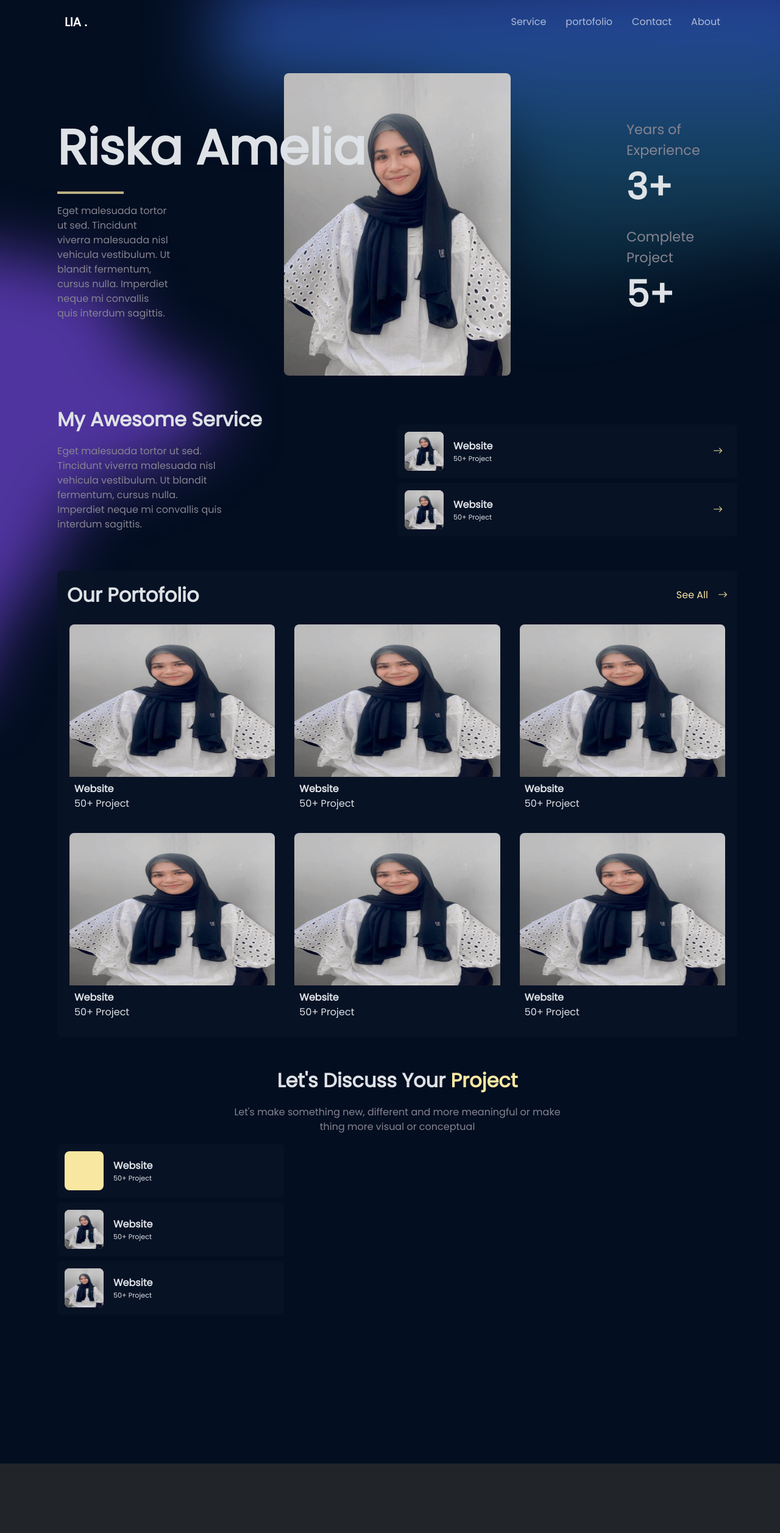
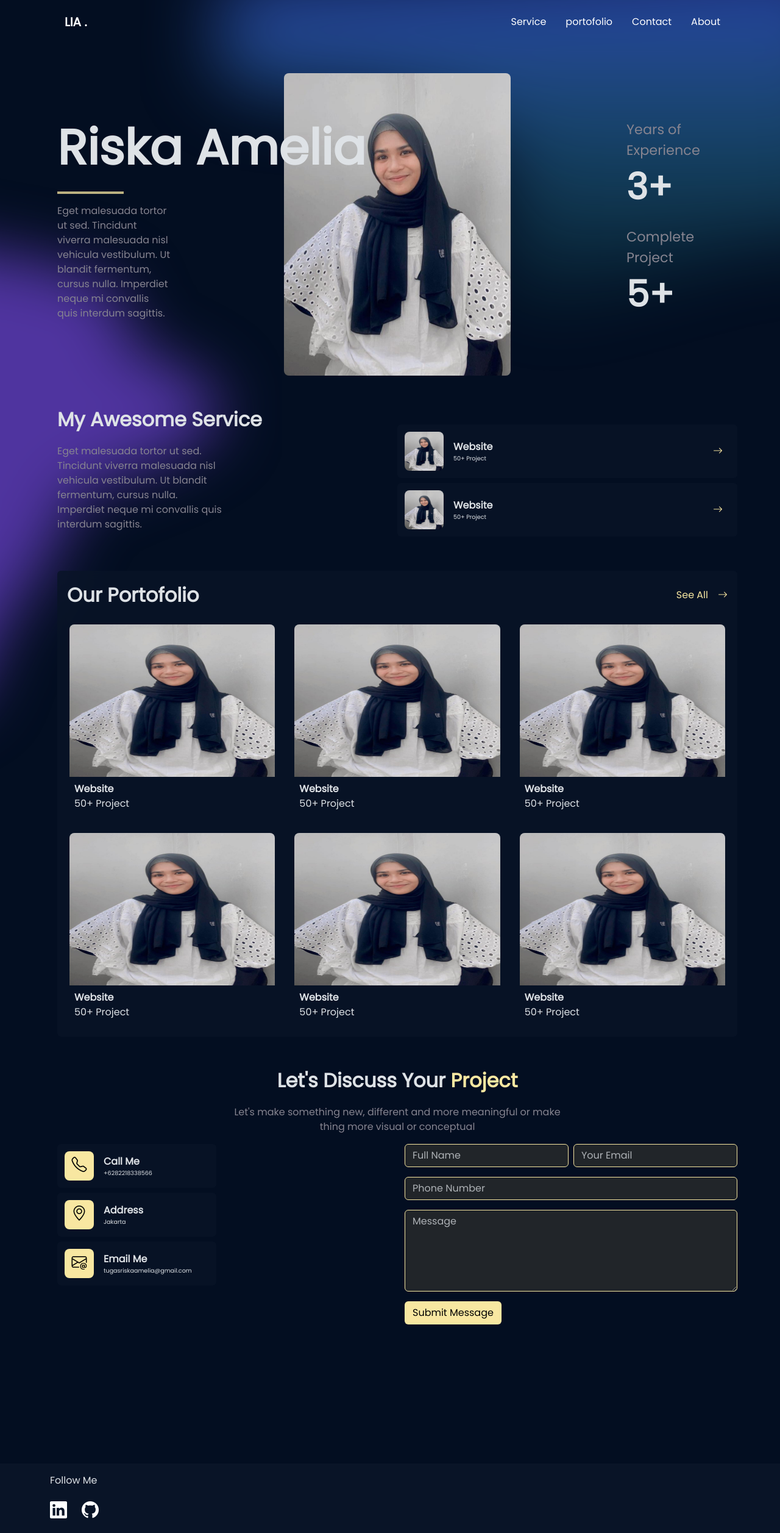
Before and after one commit to riskaamelia-wd/RiskaAmelia, a React (Vite) app: page / in a window 1280 px wide. Shown: the whole page at 61% size. Before the commit the page ends 2400 px from the top, so only its background shows below. Built offline with nearby package versions, Linux system fonts and the light colour scheme.

Commit message:
add : footer section

```diff
--- a/src/App.css
+++ b/src/App.css
@@ -23,6 +23,40 @@ body, * {
   backdrop-filter: blur(9px);
 }
 
+/* input-border-color, input-focus-border-color, input-box-shadow{
+  border-color: var(--warning) !important;
+  color: var(--warning) !important;
+} */
+.input-border-color:focus {
+  border-color: var(--warning) !important;
+}
+
+.input-border-color {
+  border-color: var(--warning) !important;
+}
+
+.input-box-shadow:focus {
+  box-shadow: 0 0 10px rgba(248, 231, 161, 0.3) !important;
+}
+
+.input-background {
+  background-color: rgba(9, 20, 39, 0.80);
+  backdrop-filter: blur(9px);
+}
+
+.input-text-color:focus {
+  color: var(--warning) !important;
+}
+
+a{
+  color: white !important;
+  text-decoration: none;
+}
+
+a:hover{
+  color: var(--warning) !important;
+  text-decoration: none;
+}
 /* .logo {
   height: 6em;
   padding: 1.5em;
--- a/src/components/Contact.jsx
+++ b/src/components/Contact.jsx
@@ -1,34 +1,64 @@
 import CardService from "../elements/CardService";
 import { useMediaQuery } from "../utils/MediaQueryHook";
 import test from '../assets/lia.jpeg'
+import Input from "../elements/Input";
+import Textarea from "../elements/Textarea";
 
-const Contact = () => {
+const Contact = ({id}) => {
 
     const { fontSizeDesc } = useMediaQuery();
     const fontSize = fontSizeDesc()
     return(
-        <div className="mt-5">
+        <div className="mt-5" id={id}>
             <div className="text-center col-md-7 col-lg-6 col-10 m-auto">
                 <p className="fw-semibold fs-2 fs-md-1">Let's Discuss Your <span style={{color:'var(--warning)'}}>Project</span></p>
                 <p style={{fontSize:fontSize, color:'var(--secondary)'}}>Let's make something new, different and more meaningful or make thing more visual or conceptual</p>
             </div>
-            <div>
-                <div className="col-4">
+            <div className="d-flex flex-wrap-reverse justify-content-between row">
+                <div className="col-md-5 col-lg-3 col-8 ">
+                    <div className="">
+                        <CardService
+                            icon={<i style={{fontSize:'25px'}} class="bi bi-telephone text-black mt-1"></i>}
+                            title={'Call Me'}
+                            text={'+6282218338566'}
+                            style={{width:'3em', height:'3em', backgroundColor:'var(--warning)'}}
+                        />
+                        <CardService
+                            icon={<i style={{fontSize:'25px'}} class="bi bi-geo-alt text-black mt-1 "></i>}
+                            title={'Address'}
+                            text={'Jakarta'}
+                            style={{width:'3em', height:'3em', backgroundColor:'var(--warning)'}}
+                        />
+                    </div>
                     <CardService
-                    // img={<i class="bi bi-telephone"></i>}
-                    title={'Website'}
-                    text={'50+ Project'}
+                        icon={<i style={{fontSize:'25px'}} class="bi bi-envelope-at text-black mt-1 "></i>}
+                        title={'Email Me'}
+                        text={'tugasriskaamelia@gmail.com'}
+                        style={{width:'3em', height:'3em', backgroundColor:'var(--warning)'}}
                     />
-                    <CardService
-                    img={test}
-                    title={'Website'}
-                    text={'50+ Project'}
+                </div>
+                <div className="col-md-7 col-lg-6 col-12">
+                    <div className="d-md-flex gap-2">
+                        <Input
+                            placeholder={'Full Name'}
+                        />
+                        <Input
+                            placeholder={'Your Email'}
+                        />
+                    </div>
+                    <Input
+                        placeholder={'Phone Number'}
                     />
-                    <CardService
-                    img={test}
-                    title={'Website'}
-                    text={'50+ Project'}
+                    <Textarea
+                        placeholder={'Message'}
                     />
+                    <button
+                        className="btn rounded-2 text-black mt-3 d-flex justify-content-end "
+                        type="submit"
+                        style={{backgroundColor:'var(--warning)'}}
+                    >
+                        Submit Message
+                    </button>
                 </div>
             </div>
         </div>
--- /dev/null
+++ b/src/components/Footer.jsx
@@ -0,0 +1,19 @@
+const Footer = () => {
+    return(
+        <div className="pb-3 pt-3" style={{backgroundColor:'#091427'}}>
+            <div className="container">
+                <p>Follow Me</p>
+                <div>
+                    <a className="me-4" href="https://www.linkedin.com/in/riskamelia/">
+                    <i className="bi bi-linkedin fs-3"></i>
+                    </a>
+                    <a href="https://github.com/riskaamelia-wd">
+                        <i className="fs-3 bi bi-github"></i>
+                    </a>
+
+                </div>
+            </div>
+        </div>
+    )
+}
+export default Footer
--- a/src/components/Jumbotron.jsx
+++ b/src/components/Jumbotron.jsx
@@ -2,7 +2,7 @@ import NumberandText from "../elements/NumberandText"
 import photo from '../assets/lia.jpeg'
 import { useMediaQuery } from '../utils/MediaQueryHook'
 
-const Jumbotorn = () => {
+const Jumbotorn = ({id}) => {
     // const isMobile = useMediaQuery({ maxWidth: 588 });
     // const isTablet = useMediaQuery({ minWidth: 588, maxWidth: 1023 });
     // const fontSizeName = isMobile ? '2em' : (isTablet ? '3em' : '5em');
@@ -14,7 +14,7 @@ const Jumbotorn = () => {
   const getfontSizeDesc = fontSizeDesc()
 
     return(
-        <div className=" mt-md-5 mt-3  mb-md-5 d-flex flex-row flex-fill justify-content-between">
+        <div id={id} className=" mt-md-5 mt-3  mb-md-5 d-flex flex-row flex-fill justify-content-between">
             <div className="col-6 col-md-3 col-lg-2 d-flex flex-column justify-content-center position-relative">
                 <h1 className=" fw-semibold text-nowrap mt-2 mt-md-0" style={{fontSize:getfontSizeName }}>Riska Amelia</h1>
                 <hr style={{ borderColor: 'var(--warning)', borderWidth: '4px', opacity: '0.75' }} className="col-7"/>
--- a/src/components/Portfolio.jsx
+++ b/src/components/Portfolio.jsx
@@ -1,9 +1,9 @@
 import CardPortofolio from "../elements/CardPortofolio"
 import test from '../assets/lia.jpeg'
 
-const Portfolio = () => {
+const Portfolio = ({id}) => {
     return(
-        <div className="p-3 mb-3 mt-5  transparan">
+        <div className="p-3 mb-3 mt-5  transparan" id={id}>
             <div className="d-flex justify-content-between">
                 <p className="fw-semibold fs-2 fs-md-1 m-0">Our Portofolio</p>
                 <div className="d-flex align-items-center" style={{color:'var(--warning)'}}>
--- a/src/components/Service.jsx
+++ b/src/components/Service.jsx
@@ -2,11 +2,11 @@ import CardService from "../elements/CardService"
 import test from '../assets/lia.jpeg'
 import { useMediaQuery } from "../utils/MediaQueryHook";
 
-const Service = () => {
+const Service = ({id}) => {
     const { fontSizeDesc } = useMediaQuery();
     const fontSize = fontSizeDesc()
     return(
-        <div  className="d-flex flex-fill justify-content-between mt-5">
+        <div id={id} className="d-flex flex-fill justify-content-between mt-5">
             <div className="col-lg-3 col-md-4 col-5">
                 <p className="fw-semibold fs-2 fs-md-1 text-nowrap">My Awesome Service</p>
                 <p className="fw-light" style={{color:'var(--secondary)', fontSize: fontSize}}>Eget malesuada tortor ut sed. Tincidunt viverra malesuada nisl vehicula vestibulum. Ut blandit fermentum, cursus nulla. Imperdiet neque mi convallis quis interdum sagittis.</p>
@@ -22,12 +22,14 @@ const Service = () => {
                 title={'Website'}
                 text={'50+ Project'}
                 className={"bi bi-arrow-right"}
+                style={{width:'4em', height:'4em'}}
                 />
                 <CardService
                 img={test}
                 title={'Website'}
                 text={'50+ Project'}
                 className={"bi bi-arrow-right"}
+                style={{width:'4em', height:'4em'}}
                 />
             </div>
         </div>
--- a/src/components/navbar.jsx
+++ b/src/components/navbar.jsx
@@ -1,4 +1,4 @@
-const Navbar = () => {
+const Navbar = ({service, portfolio, contact, about}) => {
     return(
         <>
             <nav className="navbar navbar-expand-lg">
@@ -10,16 +10,16 @@ const Navbar = () => {
                     <div className="collapse navbar-collapse d-lg-flex justify-content-lg-end" id="navbarSupportedContent">
                         <ul className="navbar-nav">
                             <li className="nav-link">
-                                <a href="#" className="nav-link">Service</a>
+                                <a href={service} className="nav-link">Service</a>
                             </li>
                             <li className="nav-link">
-                                <a href="#" className="nav-link">portofolio</a>
+                                <a href={portfolio} className="nav-link">portofolio</a>
                             </li>
                             <li className="nav-link">
-                                <a href="#" className="nav-link">Contact</a>
+                                <a href={contact} className="nav-link">Contact</a>
                             </li>
                             <li className="nav-link">
-                                <a href="#" className="nav-link">About</a>
+                                <a href={about} className="nav-link">About</a>
                             </li>
                         </ul>
                     </div>
--- a/src/elements/CardService.jsx
+++ b/src/elements/CardService.jsx
@@ -1,6 +1,6 @@
 import { useMediaQuery } from "../utils/MediaQueryHook";
 
-const CardService = ({img, title, text, className}) => {
+const CardService = ({img, title, text, className, icon, style}) => {
 
     const { fontSizeDesc } = useMediaQuery();
     const fontSize = fontSizeDesc()
@@ -8,16 +8,20 @@ const CardService = ({img, title, text, className}) => {
     return(
         <div className="transparan d-flex justify-content-between p-2 mb-2 gap-3">
             <div className="d-flex p-1">
-                <div className="col-2 rounded-3" style={{width:'4em', height:'4em', backgroundColor:'var(--warning)'}}>
+                <div className="col-2 rounded-3" style={style}>
                     {
                         img &&
                         <img style={{width:'100%',height:'100%'}}
                         className="rounded-3" src={img} alt={title} />
                     }
+                    {
+                        icon &&
+                        <p className="m-0 p-0 d-flex justify-content-center m-auto">{icon}</p>
+                    }
                 </div>
                 <div className="ms-3 col- 9 d-flex justify-content-center flex-column ms-2 me-2">
                     <p className="m-0 fw-semibold">{title}</p>
-                    <p className="m-0 fw-light" style={{fontSize:'0.7rem'}}>{text}</p>
+                    <p className="m-0 fw-light" style={{fontSize:'0.6rem'}}>{text}</p>
                 </div>
             </div>
             { className &&
--- /dev/null
+++ b/src/elements/Input.jsx
@@ -0,0 +1,12 @@
+const Input = ({placeholder, onChange, value, type}) =>{
+    return(
+        <input
+            placeholder={placeholder}
+            className="form-control input-border-color mb-3  input-box-shadow input-background input-text-color"
+            onChange={onChange}
+            value={value}
+            type={type}
+        />
+    )
+}
+export default Input
--- /dev/null
+++ b/src/elements/Textarea.jsx
@@ -0,0 +1,14 @@
+const Textarea = ({placeholder, onChange, value}) =>{
+    return(
+        <textarea
+            placeholder={placeholder}
+            className="form-control input-border-color input-box-shadow input-background input-text-color"
+            onChange={onChange}
+            value={value}
+            rows={5}
+        >
+
+        </textarea>
+    )
+}
+export default Textarea
--- a/src/pages/Home.jsx
+++ b/src/pages/Home.jsx
@@ -7,6 +7,7 @@ import CardPortofolio from '../elements/CardPortofolio'
 import Service from '../components/Service'
 import Portfolio from '../components/Portfolio'
 import Contact from '../components/Contact'
+import Footer from '../components/Footer'
 
 const Home = () => {
 
@@ -20,13 +21,27 @@ const Home = () => {
             <img src={vektor2} alt="" />
           </div>
           <div className=' container position-absolute'>
-            <Navbar/>
-            <Jumbotorn/>
-            <Service/>
-            <Portfolio/>
-            <Contact/>
+            <Navbar
+              contact={'#contact'}
+              service={'#service'}
+              about={'#about'}
+              portfolio={'#portfolio'}
+            />
+            <Jumbotorn
+              id={'about'}
+            />
+            <Service
+              id={'service'}
+            />
+            <Portfolio
+              id={'portfolio'}
+            />
+            <Contact
+              id={'contact'}
+            />
           </div>
         </div>
+        <Footer/>
       </div>
     )
 }
--- a/src/utils/MediaQueryHook.jsx
+++ b/src/utils/MediaQueryHook.jsx
@@ -5,7 +5,9 @@ export const useMediaQuery = () => {
   const isMobile = useReactResponsiveMediaQuery({ maxWidth: 588 });
   const isTablet = useReactResponsiveMediaQuery({ minWidth: 589, maxWidth: 1023 });
 
-
+  const portfolio = () => {
+    return isMobile ? 4 : (isTablet? 6 : 6)
+  }
   const fontSizeName =() =>{
       return isMobile ? '2em' : (isTablet ? '3em' : '5em');
   }
@@ -20,5 +22,5 @@ export const useMediaQuery = () => {
   }
 
 
-  return { isMobile, isTablet, fontSizeName,  fontSizeDesc, heightImgPortfolio};
+  return { isMobile, isTablet, fontSizeName,  fontSizeDesc, heightImgPortfolio, portfolio};
 };
```
